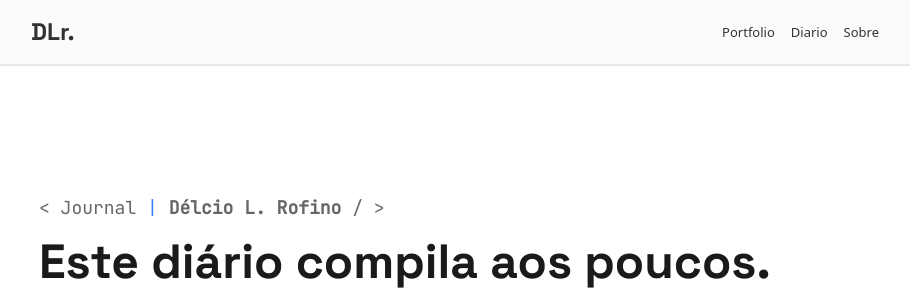
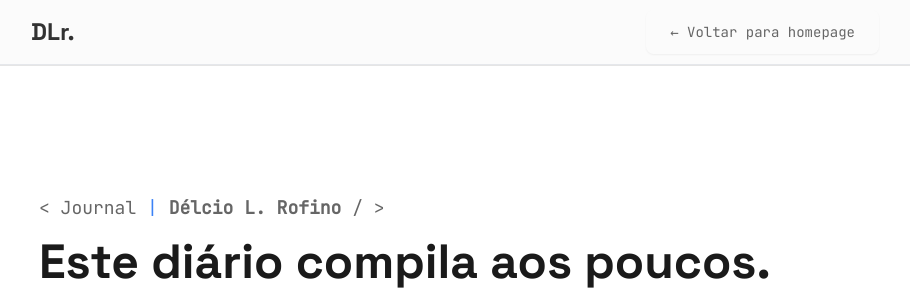
Before and after one commit to delcioleonardorofino/Journal, a Flask app: page /posts in a window 1280 px wide. Shown: the top 300 px of the page, without its empty margins (185-1095 px from the left). Run offline with Flask 3, Linux system fonts and the light colour scheme; some libraries are stand-ins or nearby versions.

Commit message:
Code highlight and navbar navegation buttons

```diff
--- a/backend/static/css/style.css
+++ b/backend/static/css/style.css
@@ -9,6 +9,9 @@ pre {
 }
 
 code{
+  border-radius: 6px;
+  padding: 2px 6px;
+  background-color: #fafafa;
   white-space: pre-wrap;
   word-break: keep-all;
 }
--- a/backend/templates/base.html
+++ b/backend/templates/base.html
@@ -7,7 +7,7 @@
         <meta http-equiv="X-UA-Compatible" content="IE=edge" />
 
         <!-- SEO -->
-        <title>{% block title %} Delcio — Portfolio {% endblock %}</title>
+        <title>{% block title %} DLr {% endblock %}</title>
         <meta
             name="description"
             content="Minimal portfolio focused on engineering, systems and clean interfaces."
@@ -89,11 +89,28 @@
 
                 <div class="flex gap-4 text-xs md:text-base">
 
+            {%if request.endpoint == 'home'%}
                 <a href="#portfolio" class="cursor-pointer opacity-80 text-[13px] hover:opacity-100 hover:text-black transition duration-300 active:scale-95 active:text-text-muted">Portfolio</a>
 
                 <a href="{{url_for('get_posts')}}" class="cursor-pointer opacity-80 text-[13px]  hover:opacity-100 hover:text-black transition duration-300 active:scale-95 active:text-text-muted">Diario</a>
 
                 <a href="#" class="cursor-pointer opacity-80 text-[13px]  hover:opacity-100 hover:text-black transition duration-300 active:scale-95 active:text-text-muted">Sobre</a>
+            {%endif%}
+
+
+            {%if request.endpoint == 'get_post'%}
+                <a href="/posts"
+                class="flex items-center justify-center text-text-muted font-mono text-sm px-6 py-3 rounded-md shadow-sm hover:shadow-lg transition">
+                ← Voltar para diario
+                </a>
+            {%endif%}
+
+            {%if request.endpoint == 'get_posts'%}
+                <a href="/"
+                class="flex items-center justify-center text-text-muted font-mono text-sm px-6 py-3 rounded-md shadow-sm hover:shadow-lg transition">
+                ← Voltar para homepage
+                </a>
+            {%endif%}
                 </div>
             </nav>
             <hr >
```
